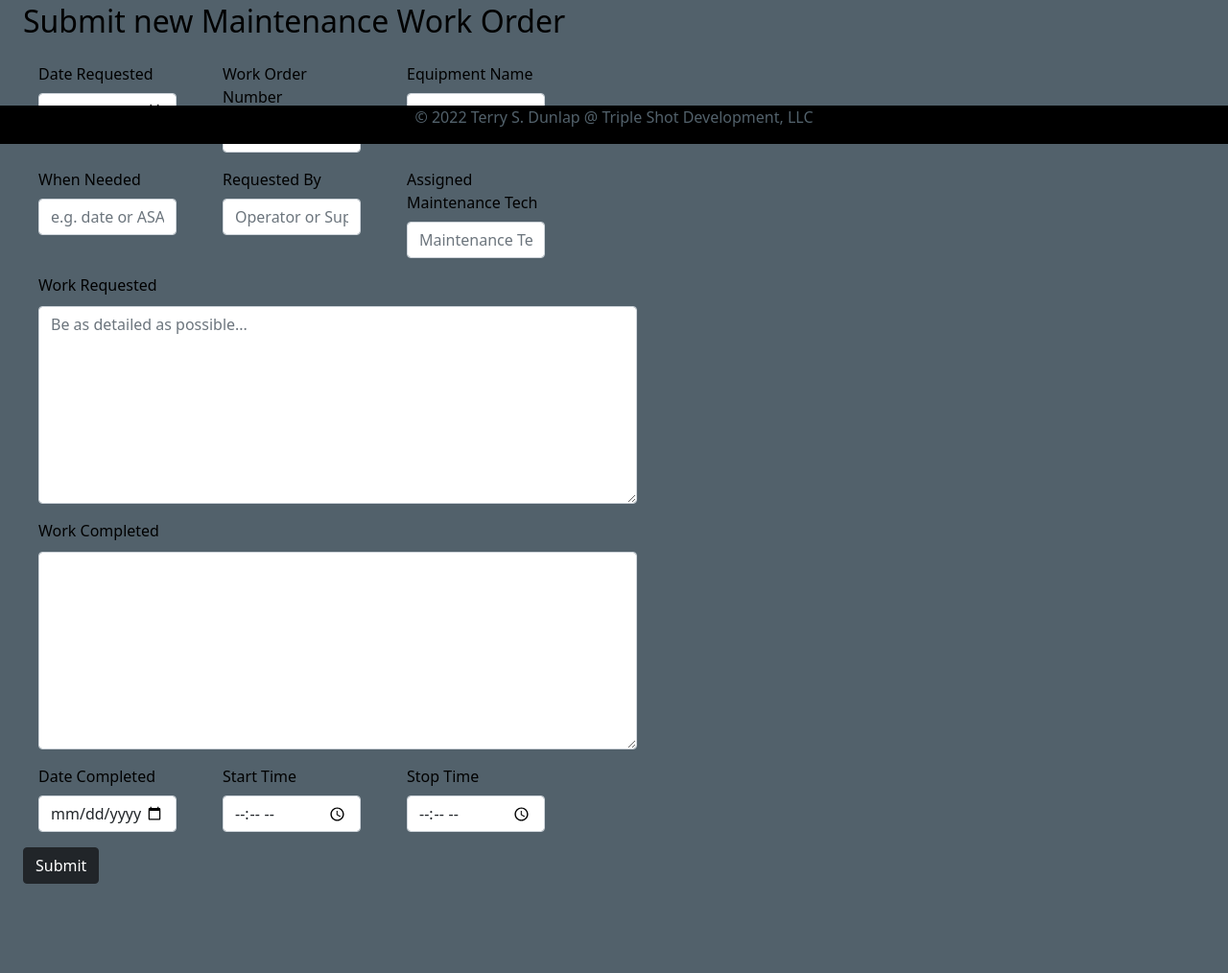
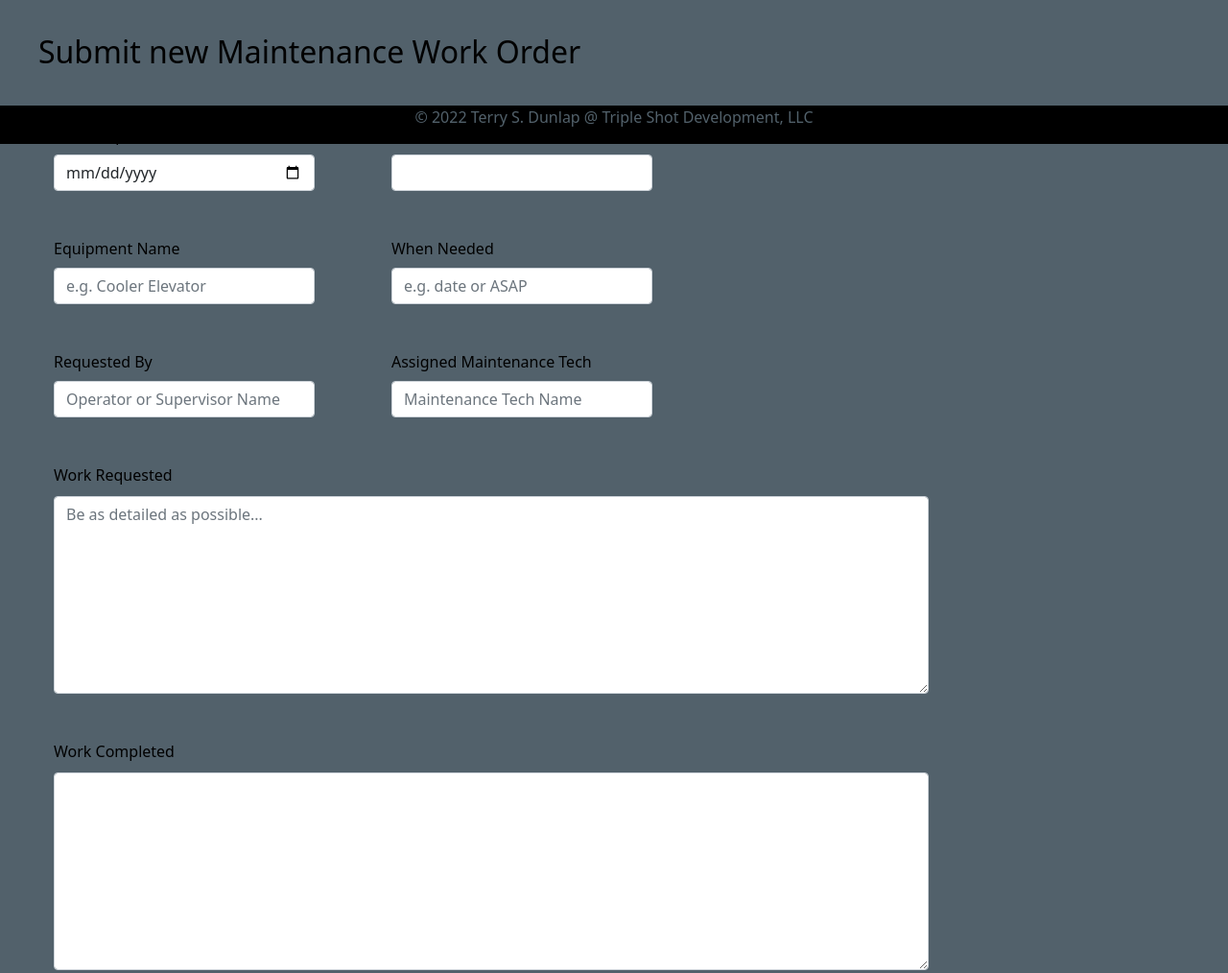
Before and after one commit to DevRogue20/Taruma, a plain HTML site: page DLwBS/maintenance.html in a window 1280 px wide. Shown: the part 650-1664 px from the top of the page at 96% size. Drawn offline with nearby package versions, Linux system fonts and the light colour scheme.

Commit message:
cosmetic work

```diff
--- a/DLwBS/css/styles.css
+++ b/DLwBS/css/styles.css
@@ -54,6 +54,11 @@ textarea {
   margin-right: 1rem;
 }
 
+.col-md-4 {
+  margin-left: 1rem;
+  margin-right: 1rem;
+}
+
 .copyright {
   color: #52616B;
   text-align: center;
@@ -93,6 +98,10 @@ textarea {
   margin-left: 1rem;
 }
 
+#maintSubmit {
+  margin-left: 1rem;
+}
+
 #pelletLogHeaderSubmit {
   margin-top: 1rem;
   margin-left: 1rem;
--- a/DLwBS/maintenance.html
+++ b/DLwBS/maintenance.html
@@ -54,29 +54,29 @@
     </div>
   </div>
 
-  <form id="maint-form" class="row g-3 w-50">
+  <form id="maint-form" class="row g-5 w-75">
     <h2>Submit new Maintenance Work Order</h2>
-    <div class="col-md-3">
+    <div class="col-md-4">
       <label for="requestDate" class="form-label">Date Requested</label>
       <input type="date" class="form-control" id="requestDate">
     </div>
-    <div class="col-md-3">
+    <div class="col-md-4">
       <label for="inputWONumber" class="form-label">Work Order Number</label>
       <input type="text" class="form-control" id="inputWONumber">
     </div>
-    <div class="col-md-3">
+    <div class="col-md-4">
       <label for="inputEquipmentName" class="form-label">Equipment Name</label>
       <input type="text" class="form-control" id="equipmentName" placeholder="e.g. Cooler Elevator">
     </div>
-    <div class="col-md-3">
+    <div class="col-md-4">
       <label for="inputWhenNeeded" class="form-label">When Needed</label>
       <input type="text" class="form-control" id="inputWhenNeeded" placeholder="e.g. date or ASAP">
     </div>
-    <div class="col-md-3">
+    <div class="col-md-4">
       <label for="requestedBy" class="form-label">Requested By</label>
       <input type="text" class="form-control" id="requestedBy" placeholder="Operator or Supervisor Name">
     </div>
-    <div class="col-md-3">
+    <div class="col-md-4">
       <label for="assignedTo" class="form-label">Assigned Maintenance Tech</label>
       <input type="text" class="form-control" id="assignedTo" placeholder="Maintenance Tech Name">
     </div>
@@ -88,20 +88,20 @@
       <label for="workCompleted" class="form-label-ta">Work Completed</label>
       <textarea class="form-control" rows="8" cols="80" id="workCompleted"></textarea>
     </div>
-    <div class="col-md-3">
+    <div class="col-md-4">
       <label for="completeDate" class="form-label">Date Completed</label>
       <input type="date" class="form-control" id="completeDate">
     </div>
-    <div class="col-md-3">
+    <div class="col-md-4">
       <label for="startTime" class="form-label">Start Time</label>
       <input type="time" class="form-control" id="startTime">
     </div>
-    <div class="col-md-3">
+    <div class="col-md-4">
       <label for="stopTime" class="form-label">Stop Time</label>
       <input type="time" class="form-control" id="stopTime">
     </div>
     <div class="col-12">
-      <button type="submit" class="btn btn-dark">Submit</button>
+      <button type="submit" class="btn btn-dark btn-lg" id="maintSubmit">Submit</button>
     </div>
   </form>
   <div class="bottom-container">
```
